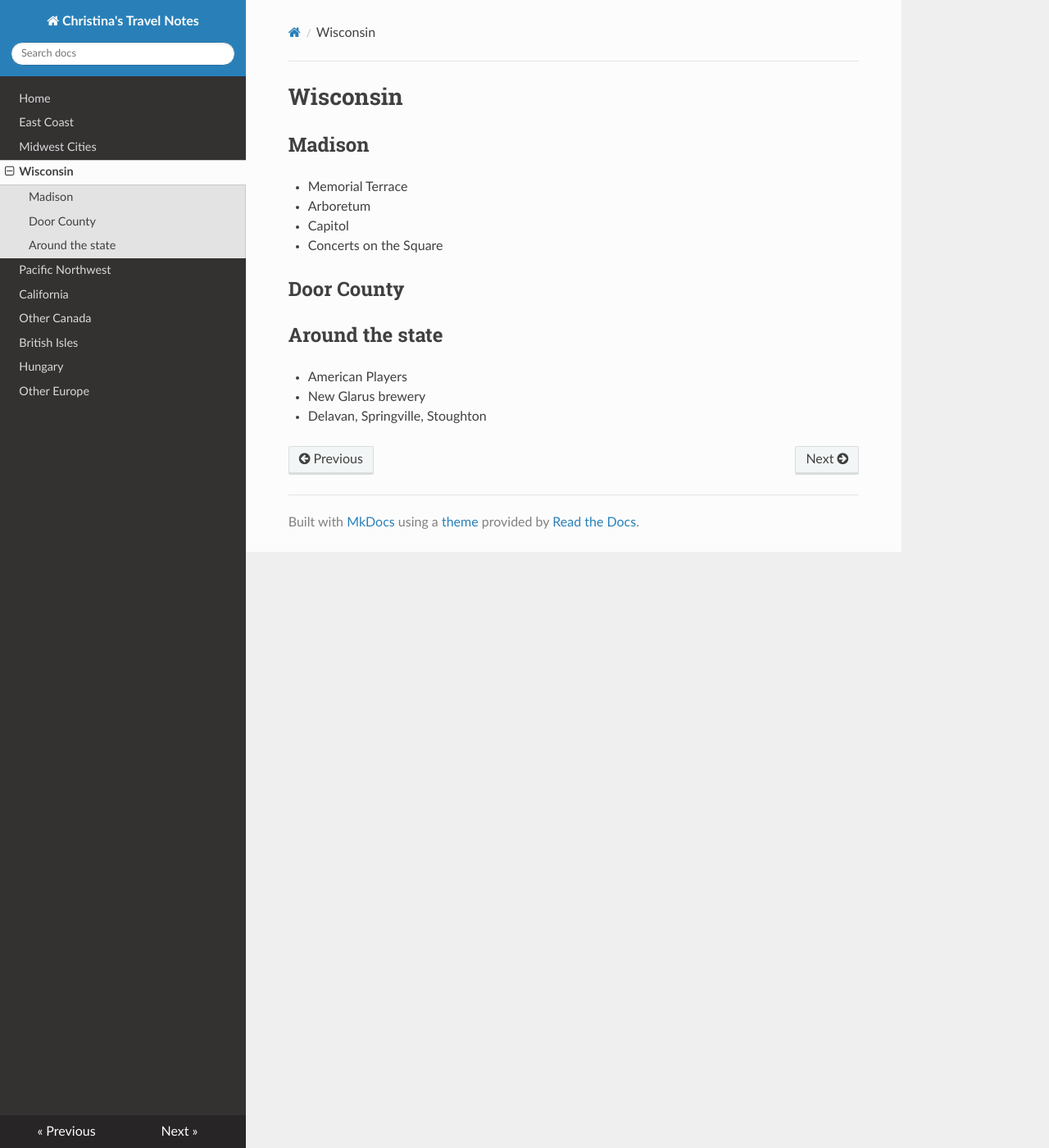
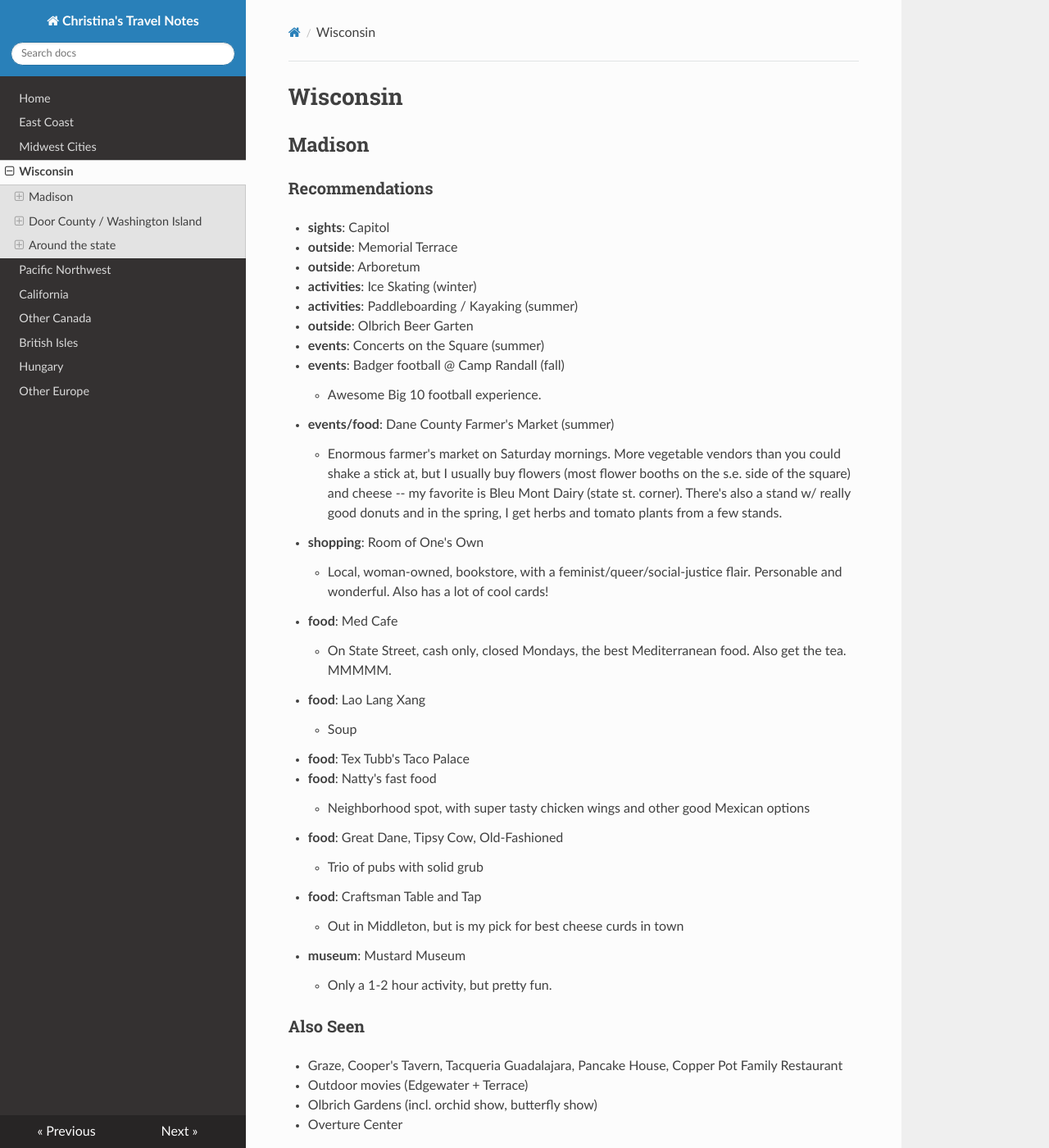
Before and after one commit to ChristinaLK/travel, an MkDocs documentation site: the page built from docs/wisconsin.md, in a window 1280 px wide and 1400 px high. Shown: the whole window at 82% size. Built offline with MkDocs 1.6.1, drawn with Linux system fonts in a browser that asks for light colours; nearby versions of some CDN libraries; some of the changed text lies outside the part shown.

Commit message:
wisconsin list

```diff
--- a/docs/wisconsin.md
+++ b/docs/wisconsin.md
@@ -2,15 +2,77 @@
 
 ## Madison
 
-* Memorial Terrace
-* Arboretum
-* Capitol
-* Concerts on the Square
+### Recommendations
 
-## Door County
+* **sights**: Capitol
+* **outside**: Memorial Terrace
+* **outside**: Arboretum
+* **activities**: Ice Skating (winter)
+* **activities**: Paddleboarding / Kayaking (summer)
+* **outside**: Olbrich Beer Garten
+* **events**: Concerts on the Square (summer)
+* **events**: Badger football @ Camp Randall (fall)
+    * Awesome Big 10 football experience.
+* **events/food**: Dane County Farmer's Market (summer)
+    * Enormous farmer's market on Saturday mornings. More vegetable vendors
+    than you could shake a stick at, but I usually buy flowers (most flower
+    booths on the s.e. side of the square) and cheese -- my favorite is Bleu
+    Mont Dairy (state st. corner). There's also a stand w/ really good donuts
+    and in the spring, I get herbs and tomato plants from a few stands.
+* **shopping**: Room of One's Own
+    * Local, woman-owned, bookstore, with a feminist/queer/social-justice
+    flair. Personable and wonderful. Also has a lot of cool cards!
+* **food**: Med Cafe
+    * On State Street, cash only, closed Mondays, the best Mediterranean food.
+    Also get the tea. MMMMM.
+* **food**: Lao Lang Xang
+    * Soup
+* **food**: Tex Tubb's Taco Palace
+* **food**: Natty's fast food
+    * Neighborhood spot, with super tasty chicken wings and other good
+     Mexican options
+* **food**: Great Dane, Tipsy Cow, Old-Fashioned
+    * Trio of pubs with solid grub
+* **food**: Craftsman Table and Tap
+    * Out in Middleton, but is my pick for best cheese curds in town
+* **museum**: Mustard Museum
+    * Only a 1-2 hour activity, but pretty fun.
+
+### Also Seen
+
+* Graze, Cooper's Tavern, Tacqueria Guadalajara, Pancake House, Copper Pot
+Family Restaurant
+* Outdoor movies (Edgewater + Terrace)
+* Olbrich Gardens (incl. orchid show, butterfly show)
+* Overture Center
+
+### To See
+
+## Door County / Washington Island
+
+### Recommendations
+
+
+
+### Also Seen
+
+
+### To See
 
 ## Around the state
 
-* American Players
-* New Glarus brewery
-* Delavan, Springville, Stoughton
+### Recommendations
+
+* **events**: American Players Theatre (summer)
+* **food**: New Glarus Brewery
+* **food**: Wollersheim Winery
+* **sights**: WI small towns like Delavan, Springville, Stoughton
+* **sights/outside**: Taliesen
+    * Lots of drama in Frank Lloyd Wright's personal life,
+    but beautiful architecture
+* **museum**: Hamilton Wood Type Museum
+    * A gem!
+
+### To See
+
+* **church/sights**: Holy Hill Monastary
```
